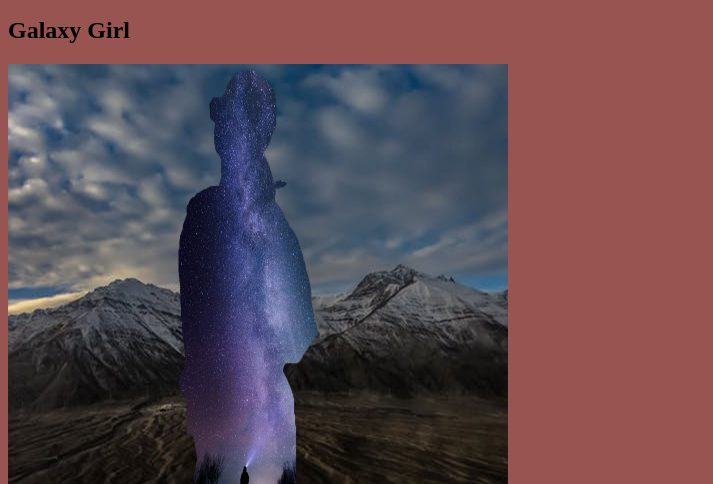
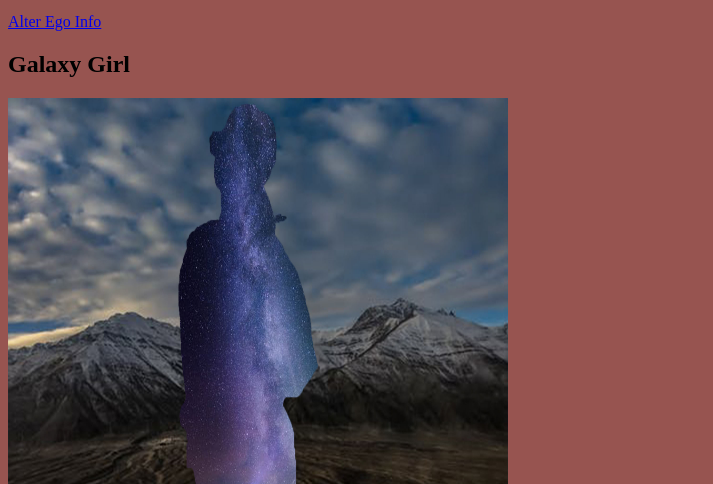
Before and after one commit to HectorN10/hectornunez.github.io, a plain HTML site: page index.html in a window 1280 px wide. Shown: the part 616-1100 px from the top of the page, without its empty margins (0-713 px from the left). Drawn offline with Linux system fonts and the light colour scheme.

Commit message:
Update index.html

```diff
--- a/index.html
+++ b/index.html
@@ -10,6 +10,7 @@
 
     <h2>My Alter Ego Collage</h2>
     <img src="Alter%20Ego%20Collage.jpg" width="650" height="500">
+    <p><a href="AlterEgo.html">Alter Ego Info</a></p>
     <h2>Galaxy Girl</h2>
     <img src="Galaxy%202.jpg" width="500" height="500">
     <h2>The Purple Paradise</h2>
```
